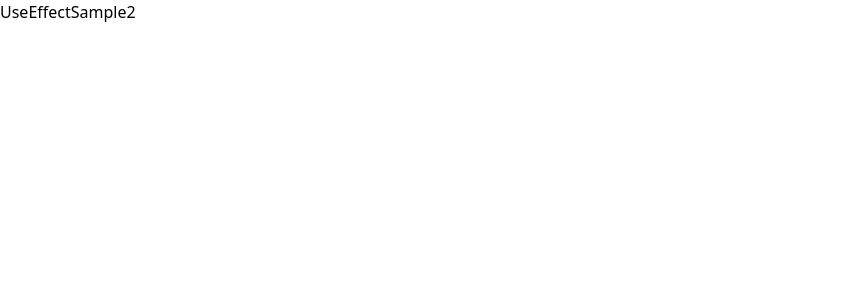
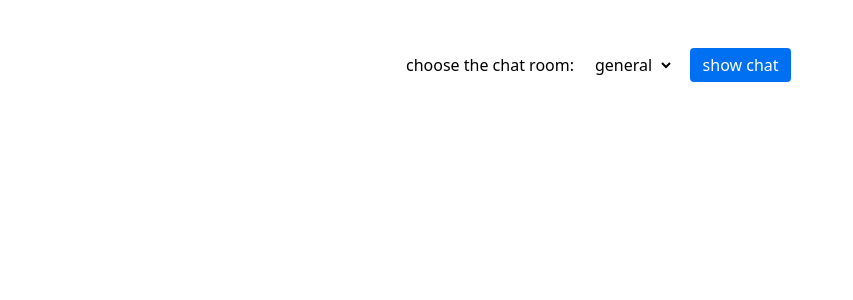
Before and after one commit to kiyotakeshi/nextjs-playground, a Next.js app: page /sample/useEffect2 in a window 1280 px wide. Shown: the top 300 px of the page, without its empty margins (0-853 px from the left). Built offline with nearby package versions, Linux system fonts and the light colour scheme.

Commit message:
add useEffect

```diff
--- /dev/null
+++ b/src/app/sample/useEffect/memo.md
@@ -0,0 +1,45 @@
+# useEffect を使うべき場面について
+
+- effect は特定の event によってではなく、render 自体によって引き起こされる side effect(副作用)を指定するためのもの
+  - メッセージ送信はユーザーがボタンをクリックすることによって直接引き起こされるため event
+  - サーバー接続のセットアップは component が表示される原因となる interaction に関係なく行われる render 自体によって引き起こされるため effect
+
+https:ja.react.dev/learn/synchronizing-with-effects#not-an-effect-buying-a-product
+
+> そもそもエフェクトにこのロジックを入れてはいけない理由でもあるのです。
+> ユーザが別のページに行ってから戻るボタンを押した場合、どうなるでしょう？
+> あなたのエフェクトは再び実行されてしまいます。
+> ユーザはページを訪れるたびに製品を買いたいわけではなく、クリックして購入ボタンを押したときに買いたいのです。
+> 購入はレンダーによって引き起こされるのではなく、特定のユーザ操作によって引き起こされるものです。
+> ユーザがボタンを押したときにのみ実行する必要があります。
+> エフェクトを削除し、/api/buy リクエストを購入ボタンのイベントハンドラに移動してください。
+> 再マウントでアプリケーションのロジックが壊れるなら、通常それは既存のバグが明らかになったのだということです。
+> ユーザの視点から見ると、ページを訪れることと、ページを訪れてリンクをクリックしてから戻るボタンを押して元のページをもう一度見ることとの間に、違いがあってはいけません。
+> React は、開発環境でコンポーネントを 1 度再マウントすることで、この原則に従っていることを確認します。
+
+https:ja.react.dev/learn/you-might-not-need-an-effect
+
+> エフェクトは React のパラダイムからの避難ハッチです。
+> React の外に「踏み出して」、非 React ウィジェット、ネットワーク、またはブラウザ DOM などの外部システムと同期させることができるものです。
+> 外部システムが関与していない場合（例えば、props や state の変更に合わせてコンポーネントの state を更新したい場合）、エフェクトは必要ありません。
+
+https:ja.react.dev/learn/you-might-not-need-an-effect#sending-a-post-request
+
+> アナリティクスの POST リクエストはエフェクトに残すべきです。これは、フォームが表示されたことがアナリティクスイベントを送信する理由だからです。
+> /api/register の POST リクエストは、フォームが表示されることによって引き起こされるわけではありません。特定の瞬間、すなわちユーザがボタンを押した瞬間にのみリクエストを送信したいのです
+> イベントハンドラとエフェクトのどちらにロジックを入れるべきか選択する際には、ユーザの観点からそれがどのようなロジックなのかを自問自答するようにしましょう。
+> そのロジックが特定のユーザ操作によって引き起こされる場合は、イベントハンドラに保持します。ユーザが画面上でコンポーネントを見ることによって引き起こされる場合は、エフェクトに保持します。
+
+<https://ja.react.dev/learn/lifecycle-of-reactive-effects#thinking-from-the-effects-perspective>
+
+> エフェクトの開始/終了という 1 サイクルのみにフォーカスしてください。
+> コンポーネントがマウント中なのか、更新中なのか、はたまたアンマウント中なのかは問題ではありません。
+> どのように同期を開始し、どのように同期を終了するのか、これを記述すれば良いのです。
+
+<https://ja.react.dev/learn/lifecycle-of-reactive-effects#each-effect-represents-a-separate-synchronization-process>
+
+> 実装済みのエフェクトと同時に実行するというだけの理由で、関係のないロジックを同じエフェクトに追加しないでください。
+> コード内の 1 つのエフェクトは、1 つの独立した同期の処理を表すべきです。
+> 上記の例では、1 つのエフェクトを削除しても、他のエフェクトのロジックは壊れません。これは、それらが異なるものを同期していることを示しており、分割するのが理にかなっているということです。
+> 逆に、1 つのロジックを別々のエフェクトに分割してしまうと、コードは一見「きれい」に見えるかもしれませんが、メンテナンスは困難になるでしょう。
+> そのため、コードがきれいに見えるかどうかではなく、処理が独立しているか同じかを考える必要があります。
--- a/src/app/sample/useEffect2/page.tsx
+++ b/src/app/sample/useEffect2/page.tsx
@@ -2,10 +2,85 @@
 
 import { useEffect, useRef, useState } from "react";
 
-// https://ja.react.dev/learn/synchronizing-with-effects
-// ステップ 3：必要に応じてクリーンアップを追加する  から
+const createConnection = (serverUrl: string, roomId: string) => {
+  return {
+    connect: () => {
+      console.log(`Connecting to ${roomId} room on ${serverUrl}...`);
+    },
+    disconnect: () => {
+      console.log(`Disconnecting from ${roomId} room on ${serverUrl}...`);
+    },
+  };
+};
+
+const ChatRoom = ({ roomId }: { roomId: string }) => {
+  const serverUrl = "https://localhost:3000";
+  useEffect(() => {
+    const connection = createConnection(serverUrl, roomId);
+    connection.connect();
+    return () => connection.disconnect();
+  }, [roomId]);
+  return (
+    <div
+      style={{
+        padding: "1rem",
+        backgroundColor: "#f5f5f5",
+        borderRadius: "4px",
+        marginTop: "1rem",
+      }}
+    >
+      <h1 style={{ margin: 0, fontSize: "1.2rem" }}>
+        welcome to the {roomId} room!
+      </h1>
+    </div>
+  );
+};
+
 const UseEffectSample2 = () => {
-  return <div>UseEffectSample2</div>;
+  const [roomId, setRoomId] = useState<string>("general");
+  const [show, setShow] = useState<boolean>(false);
+
+  return (
+    <div style={{ maxWidth: "500px", margin: "2rem auto", padding: "1rem" }}>
+      <div
+        style={{
+          display: "flex",
+          gap: "1rem",
+          alignItems: "center",
+          marginBottom: "1rem",
+        }}
+      >
+        <label>
+          choose the chat room:{" "}
+          <select
+            value={roomId}
+            onChange={(e) => {
+              setRoomId(e.target.value);
+            }}
+            style={{ padding: "0.3rem", marginLeft: "0.5rem" }}
+          >
+            <option value="general">general</option>
+            <option value="travel">travel</option>
+            <option value="music">music</option>
+          </select>
+        </label>
+        <button
+          onClick={() => setShow(!show)}
+          style={{
+            padding: "0.3rem 0.8rem",
+            backgroundColor: "#0070f3",
+            color: "white",
+            border: "none",
+            borderRadius: "4px",
+            cursor: "pointer",
+          }}
+        >
+          {show ? "hide chat" : "show chat"}
+        </button>
+      </div>
+      {show && <ChatRoom roomId={roomId} />}
+    </div>
+  );
 };
 
 export default UseEffectSample2;
```
Also changed, not shown: src/app/sample/useEffect/page.tsx (+1 -10 lines).
